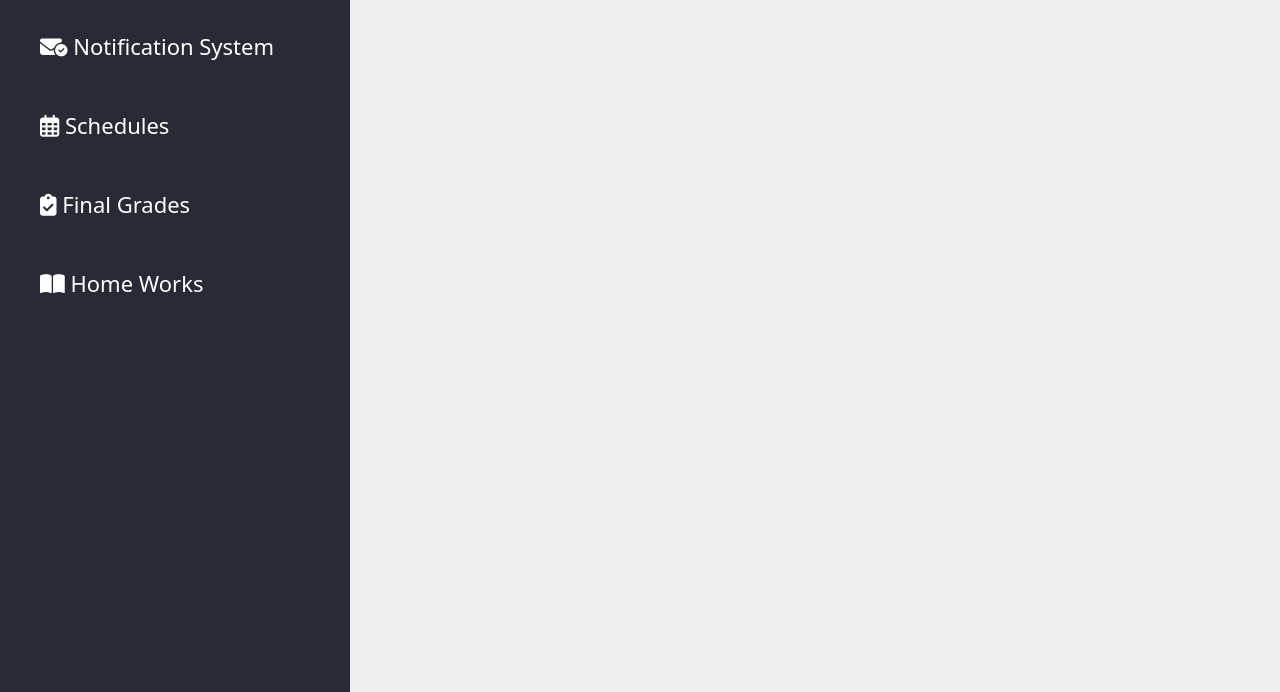
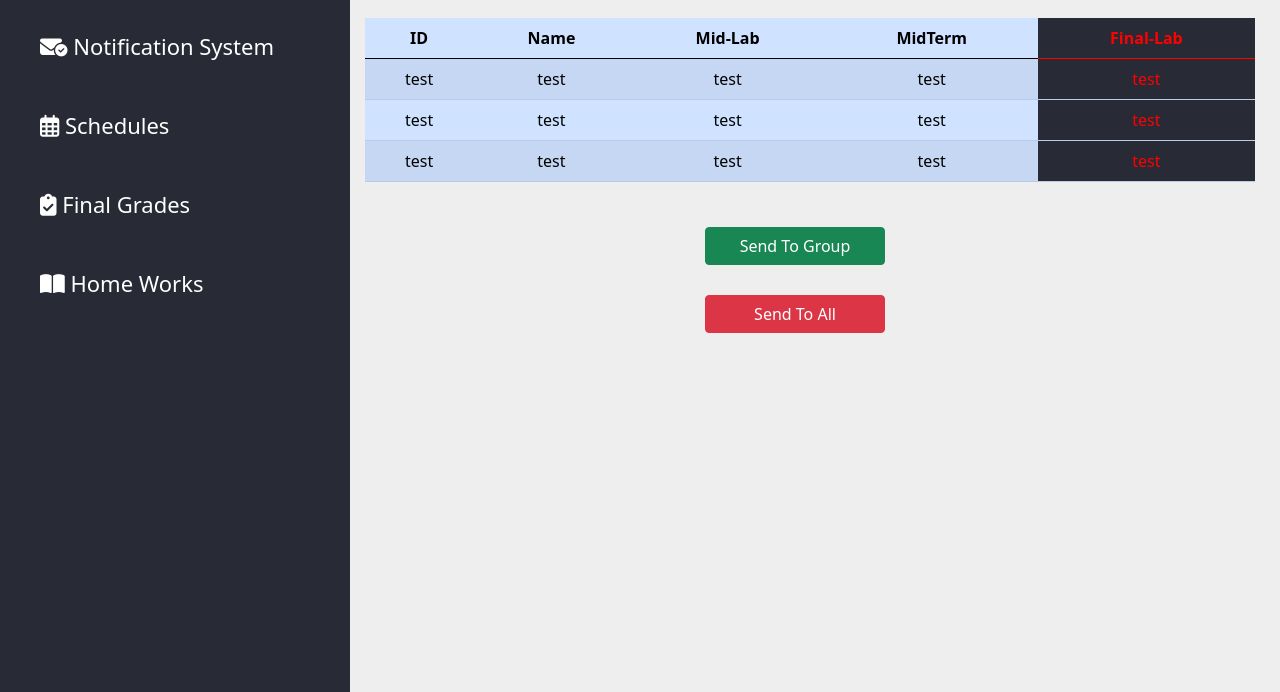
Before and after one commit to umit-gath/DR-Website, a plain HTML site: page cp/grades.html in a window 1280 px wide. Shown: the part 108-800 px from the top of the page. Drawn offline with nearby package versions, Linux system fonts and the light colour scheme.

Commit message:
dr update

```diff
--- a/cp/grades.html
+++ b/cp/grades.html
@@ -77,7 +77,79 @@
 
 </div>
 
+
+<style>
+
+#title{
+    display: block;
+    text-align: center;
+    font-size: 50px;
+    margin-top: 20px;
+}
+
+#stu{
+    width: 100%;
+}
+
+.content #stu table{
+    vertical-align: middle;
+    text-align: center;
+    width: 100%;
+    margin: 15px;
+}
+
+</style>
+
 <div class="content">
+
+<p id="title"> Notification System</p>
+
+<div id="stu">
+
+    <table class="table table-primary table-striped">
+        <thead>
+          <th>ID</th>
+          <th>Name</th>
+          <th>Mid-Lab</th>
+          <th>MidTerm</th>
+          <th>Final-Lab</th>
+        </thead>
+
+        <tbody>
+            <tr>
+                <td>test</td>
+                <td>test</td>
+                <td>test</td>
+                <td>test</td>
+                <td>test</td>
+            </tr>
+
+            <tr>
+                <td>test</td>
+                <td>test</td>
+                <td>test</td>
+                <td>test</td>
+                <td>test</td>
+            </tr>
+
+            <tr>
+                <td>test</td>
+                <td>test</td>
+                <td>test</td>
+                <td>test</td>
+                <td>test</td>
+            </tr>
+
+        </tbody>
+    </table>
+
+</div>
+
+<div class="buttons">
+    <a onclick="" class="btn  btn-success ">Send To Group</a>
+    <a onclick="" class="btn  btn-danger">Send To All</a>
+
+</div>
 
 </div>
 
--- a/scripts/cpStyle.css
+++ b/scripts/cpStyle.css
@@ -20,6 +20,7 @@ aside{
 
 .content{
     margin-left: 350px;
+    margin-right: 40px;
     transition: 1s ease-in-out;
     display: flex;
     justify-content: center;
@@ -27,6 +28,20 @@ aside{
     flex-direction: column;
 }
 
+
+.content .buttons{
+    display: flex;
+    flex-direction: column;
+    justify-content: space-between;
+    align-items: center;
+    width: 100%;
+}
+
+.content .buttons a{
+    display: block;
+    margin-top: 30px;
+    width: 180px;
+}
 
 aside .items ul{
     list-style-type: none;
@@ -71,6 +86,17 @@ aside .items ul li p{
   display: inline-block;
 }
 
+
+#stu .table thead th:last-child{
+color: red;
+background-color: #282A35;
+}
+
+#stu .table tbody tr td:last-child{
+    color: red;
+    background-color: #282A35;
+    box-shadow: none;
+    }
 @media screen and (max-width: 992px) {
 
     aside{
```
Also changed, not shown: cp/email.html (+25 -5 lines), index.html (+9 -8 lines), publications.html (+6 -6 lines), 1 other file.
